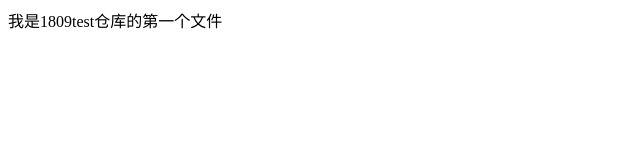
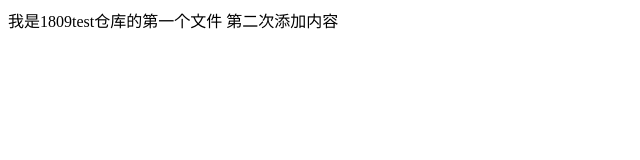
Before and after one commit to lipeng1808/1809test1, a plain HTML site: page index.html in a window 1280 px wide. Shown: the whole page, without its empty margins (0-640 px from the left). Drawn offline with Linux system fonts and the light colour scheme.

Commit message:
第二次提交

```diff
--- a/index.html
+++ b/index.html
@@ -6,5 +6,6 @@
 	</head>
 	<body>
 		我是1809test仓库的第一个文件
+		第二次添加内容
 	</body>
 </html>
```
